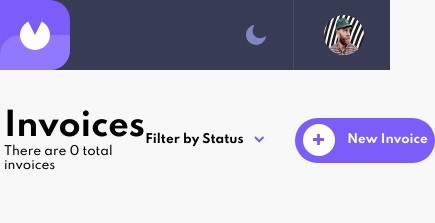
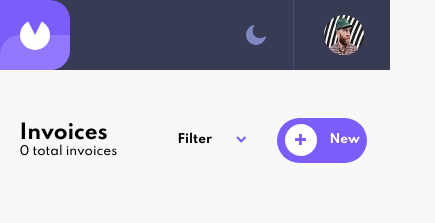
Before and after one commit to jesse10930/invoice-app, a React (Create React App) app in the folder client/: page / in a window 390 px wide. Shown: the top 223 px of the page, 435 px wide, since content can reach past the window. Built offline with nearby package versions, Linux system fonts and the light colour scheme; no server answers; the HTML template or start-up script is replaced by a standard one.

Commit message:
mobile header and invoices alignment

```diff
--- a/client/src/App.scss
+++ b/client/src/App.scss
@@ -21,7 +21,7 @@ body {
   display: flex;
   flex-direction: column;
   align-items: center;
-  justify-content: space-between;
+  justify-content: flex-start;
 
   #navbar {
     position: fixed;
@@ -119,7 +119,7 @@ body {
       display: flex;
       flex-direction: column;
 
-      h1 {
+      #header-title {
         font-size: 32px;
 
         &.dark {
@@ -127,7 +127,42 @@ body {
         }
       }
 
-      p {
+      #mobile-title {
+        display: none;
+        font-size: 20px;
+
+        &.dark {
+          color: #ffffff;
+        }
+      }
+
+      #header-numInvoices {
+        font-size: 12px;
+
+        &.dark {
+          color: #ffffff;
+        }
+      }
+
+      #mobile-numInvoices {
+        display: none;
+        font-size: 12px;
+
+        &.dark {
+          color: #ffffff;
+        }
+      }
+
+      #header-noInvoices {
+        font-size: 12px;
+
+        &.dark {
+          color: #ffffff;
+        }
+      }
+
+      #mobile-noInvoices {
+        display: none;
         font-size: 12px;
 
         &.dark {
@@ -152,7 +187,17 @@ body {
           align-items: center;
           padding-right: 10px;
 
-          p {
+          #filter-title {
+            font-size: 12px;
+            font-weight: 700;
+
+            &.dark {
+              color: #ffffff;
+            }
+          }
+
+          #mobile-filter {
+            display: none;
             font-size: 12px;
             font-weight: 700;
 
@@ -291,7 +336,13 @@ body {
           }
         }
 
-        p {
+        #new-invoice-btn-words {
+          font-size: 12px;
+          font-weight: 700;
+        }
+
+        #mobile-new-invoice-btn-words {
+          display: none;
           font-size: 12px;
           font-weight: 700;
         }
--- a/client/src/components/layouts/Header.js
+++ b/client/src/components/layouts/Header.js
@@ -55,13 +55,32 @@ const Header = () => {
       <Fragment>
         <div id='header' className={newInvoiceForm ? 'modal-container' : null}>
           <div id='header-left'>
-            <h1 className={dark ? 'dark' : undefined}>Invoices</h1>
+            <h1 id='header-title' className={dark ? 'dark' : undefined}>
+              Invoices
+            </h1>
+            <h1 id='mobile-title' className={dark ? 'dark' : undefined}>
+              Invoices
+            </h1>
             {run && invoices ? (
-              <p className={dark ? 'dark' : undefined}>
-                There are {numOfInvoices} {filterTypes}
-              </p>
+              <Fragment>
+                <p
+                  id='header-numInvoices'
+                  className={dark ? 'dark' : undefined}
+                >
+                  There are {numOfInvoices} {filterTypes}
+                </p>
+                <p
+                  id='mobile-numInvoices'
+                  className={dark ? 'dark' : undefined}
+                >
+                  {numOfInvoices} {filterTypes}
+                </p>
+              </Fragment>
             ) : run ? (
-              <p>There are 0 total invoices</p>
+              <Fragment>
+                <p id='header-noInvoices'>There are 0 total invoices</p>
+                <p id='mobile-noInvoices'>0 total invoices</p>
+              </Fragment>
             ) : null}
           </div>
           <div id='header-right'>
@@ -69,6 +88,9 @@ const Header = () => {
               <div id='heading-arrow'>
                 <p id='filter-title' className={dark ? 'dark' : undefined}>
                   Filter by Status
+                </p>
+                <p id='mobile-filter' className={dark ? 'dark' : undefined}>
+                  Filter
                 </p>
                 <img
                   src={require('../../images/icon-arrow-down.svg').default}
@@ -121,7 +143,8 @@ const Header = () => {
                   alt='icon-plus'
                 />
               </div>
-              <p>New Invoice</p>
+              <p id='new-invoice-btn-words'>New Invoice</p>
+              <p id='mobile-new-invoice-btn-words'>New</p>
             </div>
           </div>
         </div>
--- a/client/src/styles/_mobile.scss
+++ b/client/src/styles/_mobile.scss
@@ -1,13 +1,8 @@
 // Tablets
 @media (max-width: 900px) {
-  body,
-  html {
-    height: 100vh;
-    margin: 0;
-    padding: 0;
-  }
   #main-app {
     height: 100vh;
+    // justify-content: flex-start;
     #navbar {
       height: 100px;
       width: 100vw;
@@ -74,6 +69,7 @@
 // // Phones
 @media (max-width: 500px) {
   #main-app {
+    // justify-content: flex-start;
     #navbar {
       position: fixed;
       height: 70px;
@@ -122,8 +118,53 @@
     }
 
     #header {
-      width: 98%;
+      width: 90%;
       margin-top: 110px;
+      #header-left {
+        #header-title {
+          display: none;
+        }
+        #mobile-title {
+          display: inline;
+        }
+        #header-numInvoices {
+          display: none;
+        }
+        #mobile-numInvoices {
+          display: inline;
+        }
+        #header-noInvoices {
+          display: none;
+        }
+        #mobile-noInvoices {
+          display: inline;
+        }
+      }
+
+      #header-right {
+        width: 55%;
+        #filter-dropdown {
+          width: 80px;
+          margin-right: 20px;
+          #heading-arrow {
+            #filter-title {
+              display: none;
+            }
+            #mobile-filter {
+              display: inline;
+            }
+          }
+        }
+        #new-invoice-container {
+          width: 90px;
+          #new-invoice-btn-words {
+            display: none;
+          }
+          #mobile-new-invoice-btn-words {
+            display: inline;
+          }
+        }
+      }
     }
 
     #new-invoice-modal {
```
